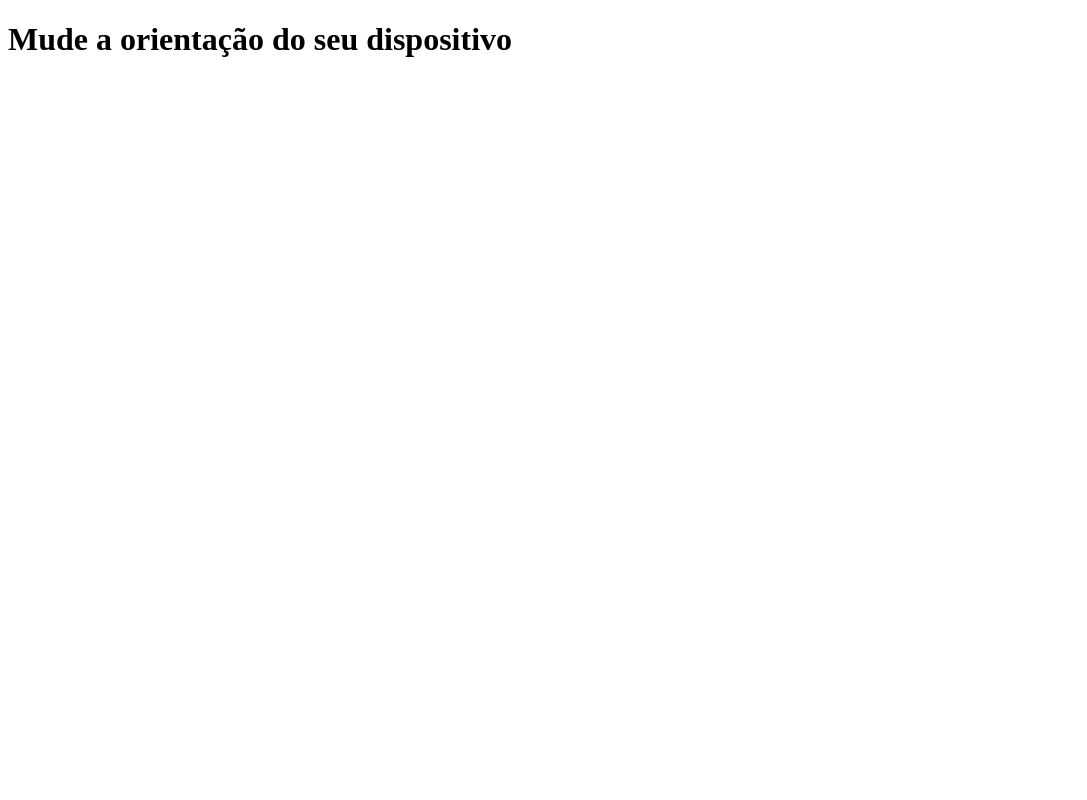
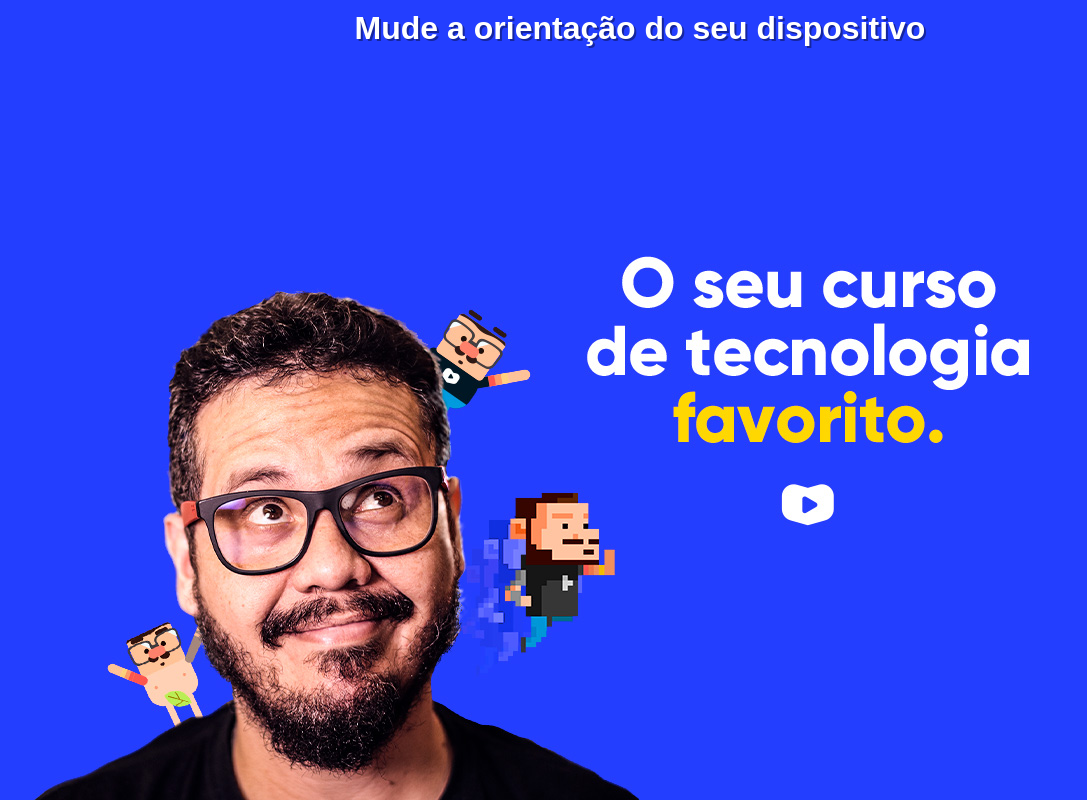
Before and after one commit to LuanaDomingues/html-css, a plain HTML site: page exercicios/exer026/mq002/index.html in a window 1280 px wide. Shown: the whole page, without its empty margins (0-1087 px from the left). Drawn offline with Linux system fonts and the light colour scheme.

Commit message:
atualizações

```diff
--- a/exercicios/exer026/mq002/estilos/paisagem.css
+++ b/exercicios/exer026/mq002/estilos/paisagem.css
@@ -1,3 +1,10 @@
 @charset "UTF-8";
 
 /* APARELHO DEITADO (LANDSKAPE)*/
+
+body {
+    background: url(../imagens/cev-landscape.jpg);
+    background-position: left bottom;
+    background-repeat: no-repeat;
+    background-size: contain;
+}
--- a/exercicios/exer026/mq002/estilos/retrato.css
+++ b/exercicios/exer026/mq002/estilos/retrato.css
@@ -1,3 +1,10 @@
 @charset "utf-8";
 
 /* APARELHO EM PÉ (PORTRAIT)*/
+
+body {
+    background: url(../imagens/cev-portrait.jpg);
+    background-size: contain;
+    background-repeat: no-repeat;
+    background-position: center bottom;
+}
--- a/exercicios/exer026/mq002/estilos/style.css
+++ b/exercicios/exer026/mq002/estilos/style.css
@@ -1,3 +1,22 @@
 @charset "UTF-8";
 
 /* CONFIGURAÇÕES GERAIS */
+
+* {
+    margin: 0px;
+    padding: 0px;
+    font-family: Arial, Helvetica, sans-serif;
+}
+
+html, body {
+    height: 100vh;
+    width: 100vw;
+    background-color: #233eff;
+}
+
+h1 {
+    color: white;
+    text-shadow: 2px 2px 0px #15259e;
+    padding: 10px;
+    text-align: center;
+}
```
